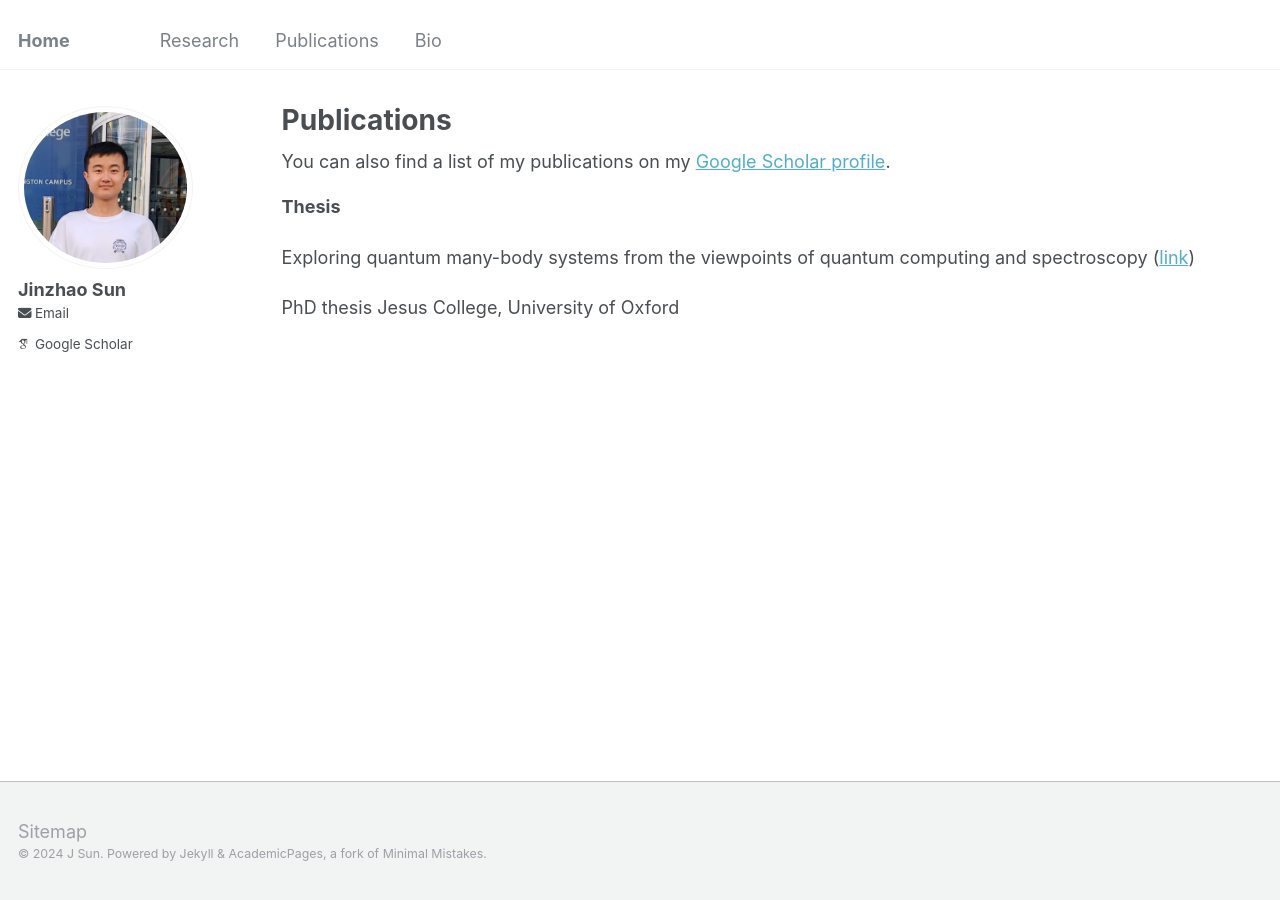
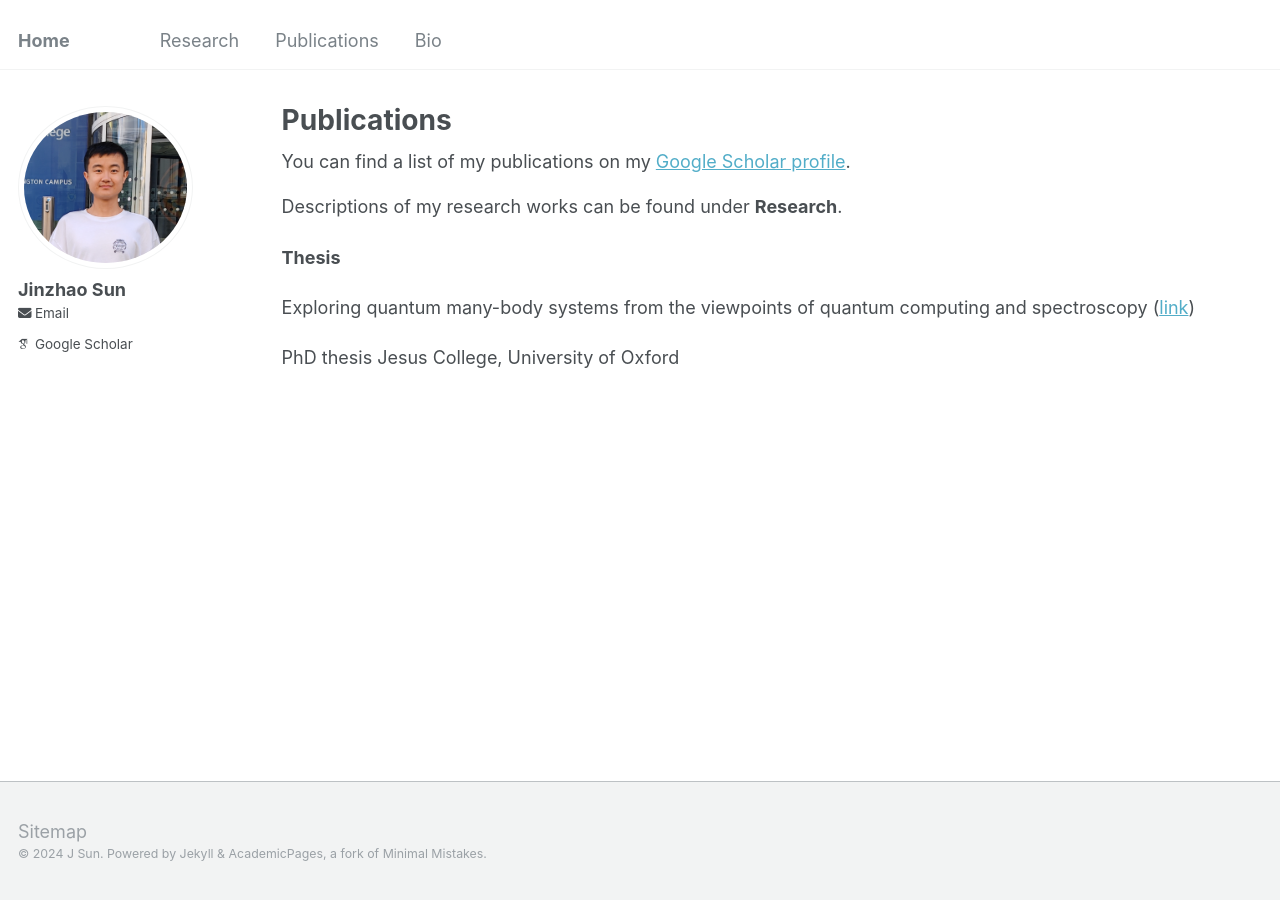
Before and after one commit to jinzhao-sun/jinzhao-sun.github.io, a Jekyll site: the page built from _pages/publications.md, in a window 1280 px wide. Built offline with Jekyll 4.4.1, drawn with Linux system fonts in a browser that asks for light colours; some web fonts are replaced.

Commit message:
Update publications.md

```diff
--- a/_pages/publications.md
+++ b/_pages/publications.md
@@ -7,9 +7,10 @@ author_profile: true
 
 
 {% if site.author.googlescholar %}
-  <div class="wordwrap">You can also find a list of my publications on my <a href="{{site.author.googlescholar}}">Google Scholar profile</a>.</div>
+  <div class="wordwrap">You can find a list of my publications on my <a href="{{site.author.googlescholar}}">Google Scholar profile</a>.</div>
 {% endif %}
 
+Descriptions of my research works can be found under **Research**.
 
 **Thesis**
 
```
